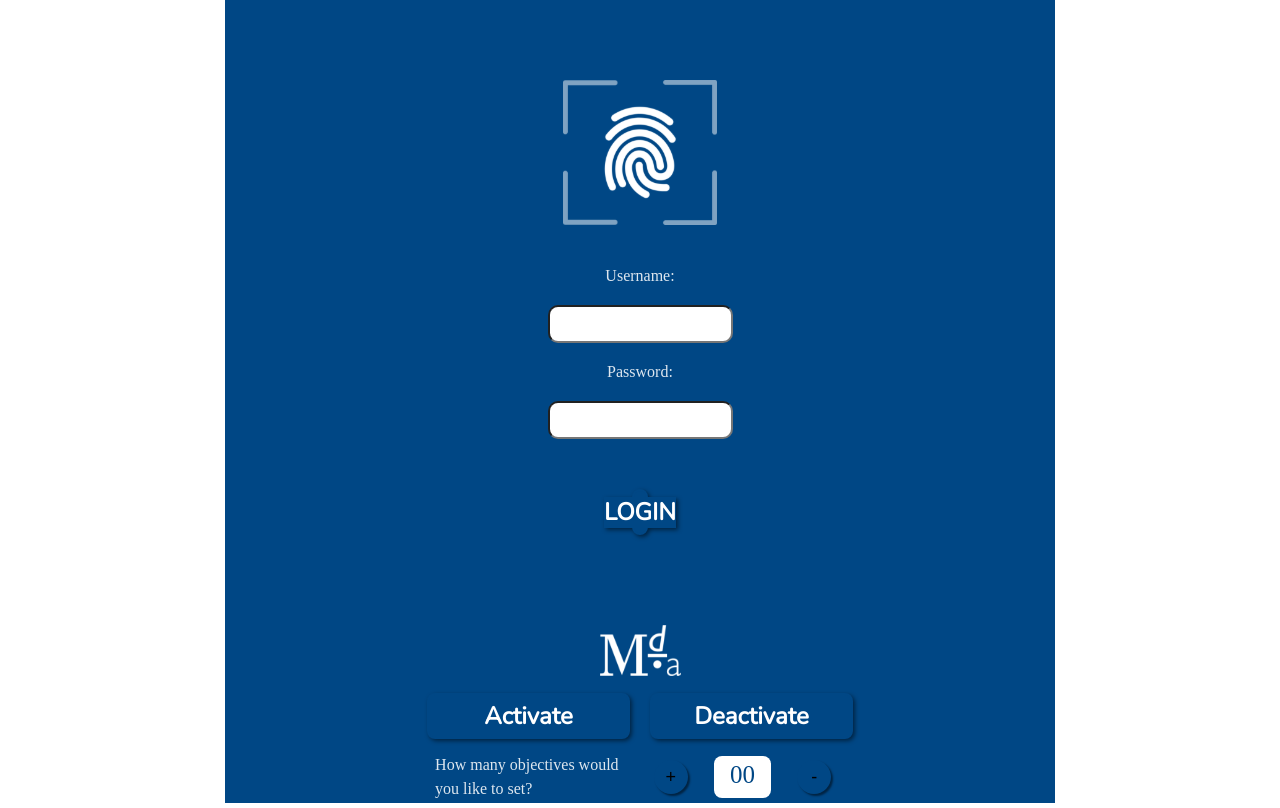
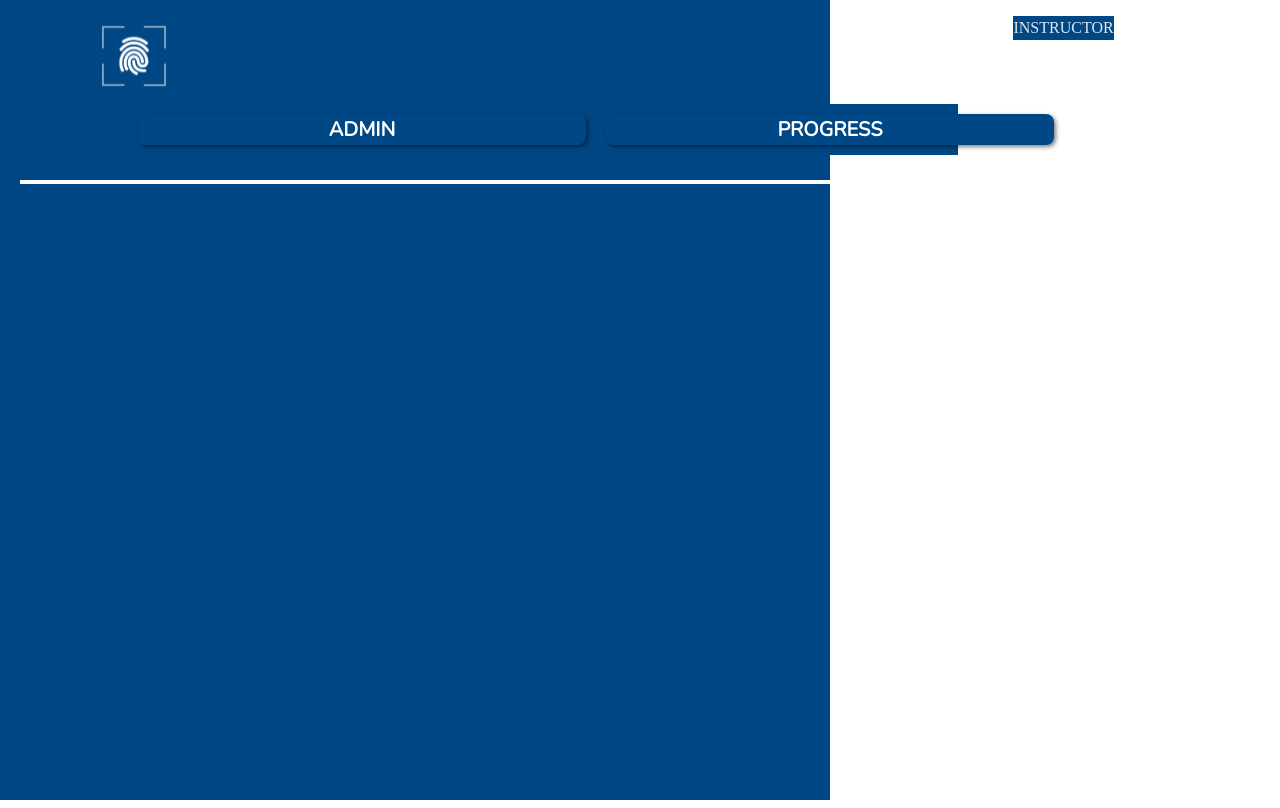
Before and after one commit to god-father69/FMI-project1, a React (Vite) app: page / in a window 1280 px wide. Built offline with nearby package versions, Linux system fonts and the light colour scheme.

Commit message:
intern lagwa do

```diff
--- a/src/App.jsx
+++ b/src/App.jsx
@@ -13,14 +13,14 @@ function App() {
 
   return (
     <>
-      {/* <InstructorParent/> */}
+      <InstructorParent/>
       {/* <CustomButton txt="LOGIN"/> */}
       {/* <UploadButton backgroundImage={upload}/> */}
-      <ScavHuntLogin/>
+      {/* <ScavHuntLogin/> */}
       {/* <ScavHuntMain />   */}
       {/* <ScavHuntUpload /> */}
       {/* <ScavHuntLogin/> */}
-      <SetObjective/>
+      {/* <SetObjective/> */}
       {/* <ObjectiveBox/> */}
     </>
   )
--- a/src/assets/CustomButton.jsx
+++ b/src/assets/CustomButton.jsx
@@ -5,9 +5,7 @@ const CustomButton = (props) => {
     <button
       className="custombbutton"
       style={props.style}
-      onClick={() => {
-        // Add your button click logic here
-      }}
+      onClick= {props.onClick}
     >
       <span className="button-text">{props.txt}</span>
       {/* <span className="down-chevron-icon">&#9660;</span> */}
--- a/src/assets/cstmbtn.css
+++ b/src/assets/cstmbtn.css
@@ -12,7 +12,7 @@
     justify-content: center;
 }
 
-.custombbutton .button-text {
+.custombbutton {
 
   height: 31px;
   font-family: "Nunito";
--- a/src/components/InstructorParent.jsx
+++ b/src/components/InstructorParent.jsx
@@ -3,8 +3,12 @@ import fingerprint from "../assets/fingerprint.svg";
 import './css/InstructorParent.css'
 import CustomButton from '../assets/Custombutton'
 import SetObjective from './SetObjective'
+import ObjectiveBox from './ObjectiveBox'
 export default function InstructorParent() {
-
+    const [adminClicked, setadminClicked] = useState(0);
+    const adminClick = ()=>{
+        setadminClicked(1  );
+    }
     return (
         <div>
             <div className="mainPageContent">
@@ -15,11 +19,18 @@ export default function InstructorParent() {
                     <div className="instructorText">INSTRUCTOR</div>
                 </div>
                 <div className="lowerPageContent">
-                <CustomButton txt="ADMIN" style={{width:"30vw" , margin:"10px" }}/>
-                <CustomButton txt="PROGRESS" style={{width:"30vw" , margin:"10px"}}/>
+                    <CustomButton txt="ADMIN" style={{width:"35vw" , margin:"10px" , fontSize: "20px" }} onClick = {adminClick}/>
+                    <CustomButton txt="PROGRESS" style={{width:"35vw" , margin:"10px" , fontSize: "20px"}}/>
                 </div>
             </div>
-        {/* <SetObjective/> */}
+            <hr style={{border : "2px solid  #fff" , margin : "20px" , position : "fixed" , left :"0" , right:"0" , top:"20vh" }}/>
+            {/* {{adminClicked} && <SetObjective/>} */}
+            {
+                !adminClicked ? "" : <SetObjective/>
+            }
+            {/* {
+                !adminClicked ? "" : <ObjectiveBox/>
+            } */}
         </div>
     );
 }
--- a/src/components/ObjectiveBox.jsx
+++ b/src/components/ObjectiveBox.jsx
@@ -1,6 +1,7 @@
 import React,{useState} from 'react'
 import CustomButton from "../assets/Custombutton";
 import './css/ObjectiveBox.css'
+
 
 
 function ObjectiveBox() {
--- a/src/components/SetObjective.jsx
+++ b/src/components/SetObjective.jsx
@@ -31,10 +31,10 @@ function SetObjective() {
         <div className="innercont">
             <div className="btnContainer">
                 <div className="statusbtn">
-                    <CustomButton txt="Activate"/>
+                    <CustomButton txt="Activate" style={{width:"35vw" , margin:"10px" , fontSize: "20px"}}/>
                 </div>
                 <div className="statusbtn">
-                    <CustomButton txt="Deactivate"/>
+                    <CustomButton txt="Deactivate" style={{width:"35vw" , margin:"10px" , fontSize: "20px"}}/>
 
                 </div>
             </div>
--- a/src/components/css/InstructorParent.css
+++ b/src/components/css/InstructorParent.css
@@ -1,12 +1,3 @@
-*{
-    background-color: #004785;
-    max-width: 830px;
-    margin: auto;
-    justify-content: center;
-    align-items: center;
-}
-
-
 .mainPageCont{
     display: flex;
     flex-direction: column;
@@ -37,7 +28,7 @@
     justify-content:space-around;
     align-items: center;
     top : 13vh;
-    left :15vw;
+    left :10vw;
 }
 
 .pass, .username{
--- a/src/components/css/SetObjective.css
+++ b/src/components/css/SetObjective.css
@@ -2,8 +2,8 @@
     display: flex;
     flex-direction: column;
     margin: 5px;
-    /* position: relative;
-    top: 20vh; */
+    position: relative;
+    top: 22vh;
     /* position: relative; */
     /* width: 150px; */
 }
@@ -31,6 +31,10 @@
 }
 .objtext{
     flex: 0 0 50%;
+    font-size: 18px;
+    font-family: "Nunito";
+    /* margin-right: 0;
+    padding-left: 10px; */
 }
 
 .countericon{
```
Lines whose indentation alone changed are shown as unchanged.
